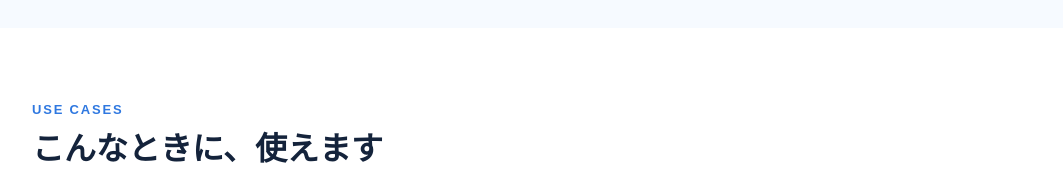
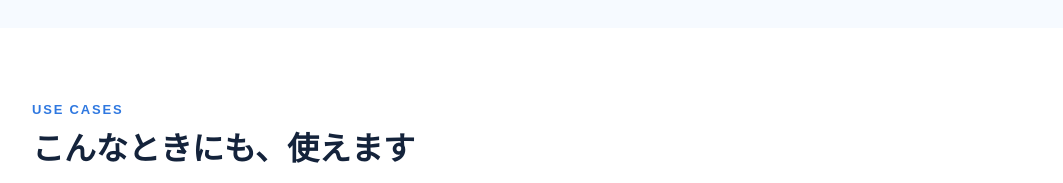
Before and after one commit to freedomhw4-creator/sorayori.github.io, a plain HTML site: page index.html in a window 1280 px wide. Shown: the part 1740-1923 px from the top of the page, without its empty margins (108-1171 px from the left). Drawn offline with Linux system fonts and the light colour scheme.

Commit message:
Update heading text in use cases section

```diff
--- a/index.html
+++ b/index.html
@@ -255,7 +255,7 @@
 <section id="scenes">
   <div class="wrap">
     <p class="eyebrow">USE CASES</p>
-    <h2>こんなときに、使えます</h2>
+    <h2>こんなときにも、使えます</h2>
     <p class="sec-lead">ひとりの予定管理はもちろん、身近な人との予定のやりとりにも。会ったときに、その場で、予定を渡せます。</p>
     <div class="grid3">
       <div class="card">
```
